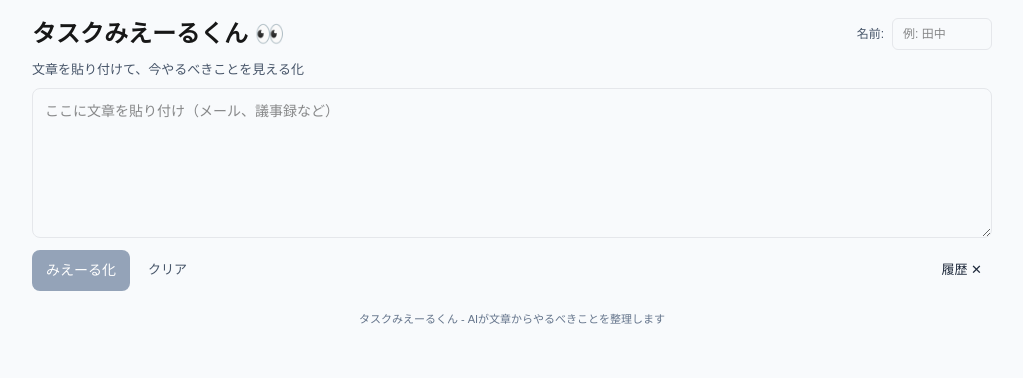
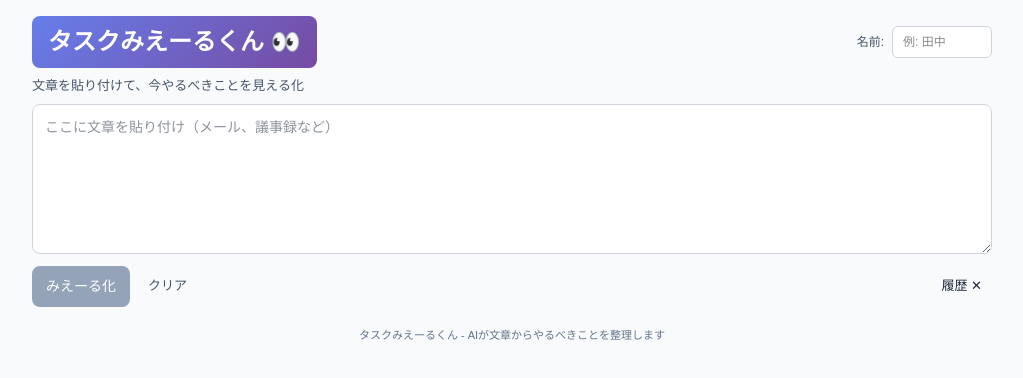
Before and after one commit to seonminkim-creator/action-visualizer, a Next.js app: page / in a window 1280 px wide. Shown: the top 378 px of the page, without its empty margins (128-1151 px from the left). Built offline with nearby package versions, Linux system fonts and the light colour scheme.

Commit message:
タイトルにグラデーション背景を追加

```diff
--- a/app/page.tsx
+++ b/app/page.tsx
@@ -122,7 +122,18 @@ export default function ActionVisualizer() {
       <div style={{ margin: "0 auto", maxWidth: 960 }}>
         <div style={{ display: "flex", flexDirection: "column", gap: 8, marginBottom: 8 }}>
           <div style={{ display: "flex", justifyContent: "space-between", alignItems: "center", flexWrap: "wrap", gap: 8 }}>
-            <h1 style={{ fontSize: "clamp(18px, 5vw, 24px)", fontWeight: 600, margin: 0 }}>タスクみえーるくん 👀</h1>
+            <h1 style={{
+              fontSize: "clamp(18px, 5vw, 24px)",
+              fontWeight: 600,
+              margin: 0,
+              background: "linear-gradient(135deg, #667eea 0%, #764ba2 100%)",
+              color: "white",
+              padding: "8px 16px",
+              borderRadius: 8,
+              display: "inline-block"
+            }}>
+              タスクみえーるくん 👀
+            </h1>
             <div style={{ display: "flex", alignItems: "center", gap: 8, fontSize: 12 }}>
               <label style={{ fontSize: 12, color: "#475569", whiteSpace: "nowrap" }}>名前:</label>
               <input
@@ -133,10 +144,11 @@ export default function ActionVisualizer() {
                 style={{
                   padding: "6px 10px",
                   borderRadius: 6,
-                  border: "1px solid #e5e7eb",
+                  border: "1px solid #d1d5db",
                   fontSize: 12,
                   width: "100px",
-                  maxWidth: "120px"
+                  maxWidth: "120px",
+                  background: "white"
                 }}
               />
             </div>
@@ -151,7 +163,17 @@ export default function ActionVisualizer() {
             placeholder="ここに文章を貼り付け（メール、議事録など）"
             value={input}
             onChange={(e) => setInput(e.target.value)}
-            style={{ minHeight: 150, padding: 12, borderRadius: 8, border: "1px solid #e5e7eb", fontSize: 14, width: "100%", boxSizing: "border-box" }}
+            style={{
+              minHeight: 150,
+              padding: 12,
+              borderRadius: 8,
+              border: "1px solid #d1d5db",
+              fontSize: 14,
+              width: "100%",
+              boxSizing: "border-box",
+              background: "white",
+              color: "#1e293b"
+            }}
           />
           <div style={{ display: "flex", gap: 8, alignItems: "center", flexWrap: "wrap" }}>
             <button
```
